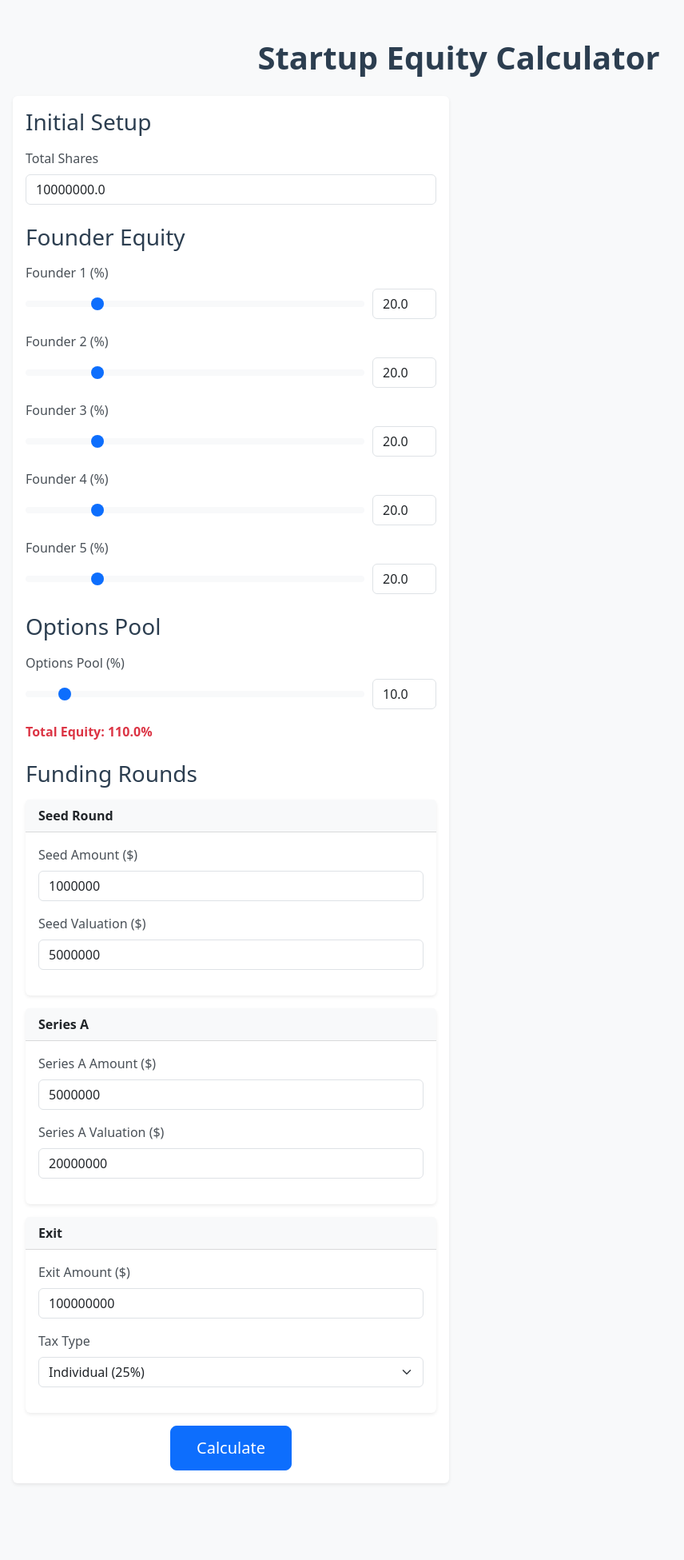
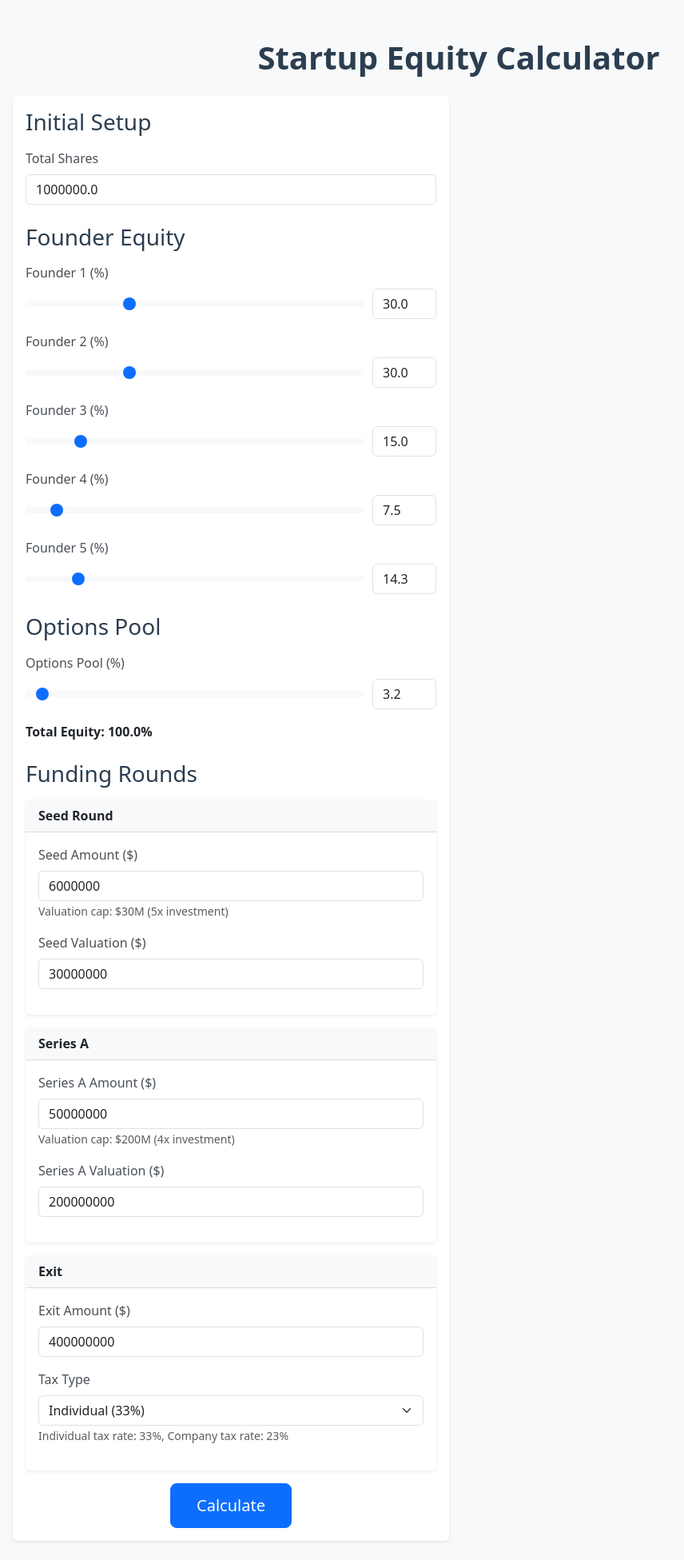
Before and after one commit to aisec-co-il/equity_calculator, a Flask app: page / in a window 1280 px wide. Shown: the whole page at 80% size, without its empty margins (66-922 px from the left). Before the commit the page ends 1856 px from the top, so only its background shows below. Run offline with Flask 3, Linux system fonts and the light colour scheme.

Commit message:
Update default values and add total rows to tables

```diff
--- a/app.py
+++ b/app.py
@@ -7,25 +7,25 @@ import math
 app = Flask(__name__)
 app.config['SECRET_KEY'] = 'your-secret-key-here'
 
-# Default values for the calculator
+# Default values for the form
 DEFAULT_VALUES = {
-    'total_shares': 10000000,  # 10 million shares
-    'founder1_percentage': 20.0,
-    'founder2_percentage': 20.0,
-    'founder3_percentage': 20.0,
-    'founder4_percentage': 20.0,
-    'founder5_percentage': 20.0,
-    'options_pool': 10.0,
-    'seed_amount': 1000000,  # $1M
-    'seed_valuation': 5000000,  # $5M
-    'series_a_amount': 5000000,  # $5M
-    'series_a_valuation': 20000000,  # $20M
-    'exit_amount': 100000000  # $100M
+    'total_shares': 1000000,
+    'founder1_percentage': 30.0,
+    'founder2_percentage': 30.0,
+    'founder3_percentage': 15.0,
+    'founder4_percentage': 7.5,
+    'founder5_percentage': 14.3,
+    'options_pool': 3.2,
+    'seed_amount': 6000000,
+    'seed_valuation': 30000000,  # 5x investment
+    'series_a_amount': 50000000,
+    'series_a_valuation': 200000000,  # 4x investment
+    'exit_amount': 400000000
 }
 
-# Tax rates for Israel
+# Tax rates for different tax types
 TAX_RATES = {
-    'individual': 0.25,  # 25% for individuals
+    'individual': 0.33,  # 33% for individuals
     'company': 0.23     # 23% for companies
 }
 
@@ -47,31 +47,64 @@ class EquityForm(FlaskForm):
                             validators=[NumberRange(min=1)],
                             render_kw={
                                 "placeholder": "Enter total shares",
-                                "type": "text"
+                                "type": "number",
+                                "min": "1",
+                                "step": "1",
+                                "inputmode": "numeric"
                             })
 
     # Founder Equity
-    founder1_percentage = FloatField('Founder 1 (%)', default=DEFAULT_VALUES['founder1_percentage'], validators=[NumberRange(min=0, max=100), validate_total_percentage])
-    founder2_percentage = FloatField('Founder 2 (%)', default=DEFAULT_VALUES['founder2_percentage'], validators=[NumberRange(min=0, max=100), validate_total_percentage])
-    founder3_percentage = FloatField('Founder 3 (%)', default=DEFAULT_VALUES['founder3_percentage'], validators=[NumberRange(min=0, max=100), validate_total_percentage])
-    founder4_percentage = FloatField('Founder 4 (%)', default=DEFAULT_VALUES['founder4_percentage'], validators=[NumberRange(min=0, max=100), validate_total_percentage])
-    founder5_percentage = FloatField('Founder 5 (%)', default=DEFAULT_VALUES['founder5_percentage'], validators=[NumberRange(min=0, max=100), validate_total_percentage])
+    founder1_percentage = FloatField('Founder 1 (%)',
+                                   default=DEFAULT_VALUES['founder1_percentage'],
+                                   validators=[NumberRange(min=0, max=100), validate_total_percentage],
+                                   render_kw={"type": "number", "min": "0", "max": "100", "step": "0.1"})
+    founder2_percentage = FloatField('Founder 2 (%)',
+                                   default=DEFAULT_VALUES['founder2_percentage'],
+                                   validators=[NumberRange(min=0, max=100), validate_total_percentage],
+                                   render_kw={"type": "number", "min": "0", "max": "100", "step": "0.1"})
+    founder3_percentage = FloatField('Founder 3 (%)',
+                                   default=DEFAULT_VALUES['founder3_percentage'],
+                                   validators=[NumberRange(min=0, max=100), validate_total_percentage],
+                                   render_kw={"type": "number", "min": "0", "max": "100", "step": "0.1"})
+    founder4_percentage = FloatField('Founder 4 (%)',
+                                   default=DEFAULT_VALUES['founder4_percentage'],
+                                   validators=[NumberRange(min=0, max=100), validate_total_percentage],
+                                   render_kw={"type": "number", "min": "0", "max": "100", "step": "0.1"})
+    founder5_percentage = FloatField('Founder 5 (%)',
+                                   default=DEFAULT_VALUES['founder5_percentage'],
+                                   validators=[NumberRange(min=0, max=100), validate_total_percentage],
+                                   render_kw={"type": "number", "min": "0", "max": "100", "step": "0.1"})
 
     # Options Pool
-    options_pool = FloatField('Options Pool (%)', default=DEFAULT_VALUES['options_pool'], validators=[NumberRange(min=0, max=100), validate_total_percentage])
+    options_pool = FloatField('Options Pool (%)',
+                            default=DEFAULT_VALUES['options_pool'],
+                            validators=[NumberRange(min=0, max=100), validate_total_percentage],
+                            render_kw={"type": "number", "min": "0", "max": "100", "step": "0.1"})
 
     # Funding Rounds
-    seed_amount = FloatField('Seed Amount ($)', default=DEFAULT_VALUES['seed_amount'])
-    seed_valuation = FloatField('Seed Valuation ($)', default=DEFAULT_VALUES['seed_valuation'])
+    seed_amount = FloatField('Seed Amount ($)',
+                           default=DEFAULT_VALUES['seed_amount'],
+                           render_kw={"type": "number", "min": "0", "step": "1"})
+    seed_valuation = FloatField('Seed Valuation ($)',
+                              default=DEFAULT_VALUES['seed_valuation'],
+                              render_kw={"type": "number", "min": "0", "step": "1"})
 
-    series_a_amount = FloatField('Series A Amount ($)', default=DEFAULT_VALUES['series_a_amount'])
-    series_a_valuation = FloatField('Series A Valuation ($)', default=DEFAULT_VALUES['series_a_valuation'])
+    series_a_amount = FloatField('Series A Amount ($)',
+                               default=DEFAULT_VALUES['series_a_amount'],
+                               render_kw={"type": "number", "min": "0", "step": "1"})
+    series_a_valuation = FloatField('Series A Valuation ($)',
+                                  default=DEFAULT_VALUES['series_a_valuation'],
+                                  render_kw={"type": "number", "min": "0", "step": "1"})
 
-    exit_amount = FloatField('Exit Amount ($)', default=DEFAULT_VALUES['exit_amount'])
-    tax_type = SelectField('Tax Type', choices=[
-        ('individual', 'Individual (25%)'),
-        ('company', 'Company (23%)')
-    ], default='individual')
+    exit_amount = FloatField('Exit Amount ($)',
+                           default=DEFAULT_VALUES['exit_amount'],
+                           render_kw={"type": "number", "min": "0", "step": "1"})
+    tax_type = SelectField('Tax Type',
+                         choices=[
+                             ('individual', 'Individual (33%)'),
+                             ('company', 'Company (23%)')
+                         ],
+                         default='individual')
 
     submit = SubmitField('Calculate')
 
@@ -90,52 +123,56 @@ def calculate_equity(form_data):
         # Calculate options pool shares
         options_pool_shares = math.floor(total_shares * float(form_data['options_pool']) / 100)
 
-        # Calculate ownership after each round
-        current_shares = total_shares
-        ownership = {
-            'Founder 1': float(form_data['founder1_percentage']),
-            'Founder 2': float(form_data['founder2_percentage']),
-            'Founder 3': float(form_data['founder3_percentage']),
-            'Founder 4': float(form_data['founder4_percentage']),
-            'Founder 5': float(form_data['founder5_percentage']),
-            'Options Pool': float(form_data['options_pool'])
-        }
+        # Calculate shares for each round
+        seed_amount = float(form_data['seed_amount'])
+        seed_valuation = float(form_data['seed_valuation'])
+        seed_shares = int((seed_amount / seed_valuation) * total_shares)
+        total_shares_after_seed = total_shares + seed_shares
 
-        # Seed Round
-        seed_shares = math.floor(float(form_data['seed_amount']) * current_shares / float(form_data['seed_valuation']))
-        current_shares += seed_shares
-        ownership = {k: (v * total_shares / current_shares) for k, v in ownership.items()}
-        ownership['Seed Investors'] = (seed_shares / current_shares) * 100
+        series_a_amount = float(form_data['series_a_amount'])
+        series_a_valuation = float(form_data['series_a_valuation'])
+        series_a_shares = int((series_a_amount / series_a_valuation) * total_shares_after_seed)
+        total_shares_after_rounds = total_shares_after_seed + series_a_shares
 
-        # Series A
-        series_a_shares = math.floor(float(form_data['series_a_amount']) * current_shares / float(form_data['series_a_valuation']))
-        current_shares += series_a_shares
-        ownership = {k: (v * (current_shares - series_a_shares) / current_shares) for k, v in ownership.items()}
-        ownership['Series A Investors'] = (series_a_shares / current_shares) * 100
+        # Calculate final ownership percentages
+        final_percentages = {}
+        for founder, shares in initial_shares.items():
+            final_percentages[founder] = (shares / total_shares_after_rounds) * 100
 
-        # Calculate exit proceeds
+        # Calculate exit amounts
+        exit_amount = float(form_data['exit_amount'])
         tax_rate = TAX_RATES[form_data['tax_type']]
-        exit_proceeds = {}
+        exit_amounts = {}
+        for founder, percentage in final_percentages.items():
+            exit_amounts[founder] = (percentage / 100) * exit_amount
 
-        # Calculate proceeds for all stakeholders
-        for stakeholder, percentage in ownership.items():
-            gross_amount = float(form_data['exit_amount']) * (percentage / 100)
-            tax_amount = gross_amount * tax_rate
-            net_amount = gross_amount - tax_amount
-            exit_proceeds[stakeholder] = {
-                'gross_amount': gross_amount,
-                'tax_amount': tax_amount,
-                'net_amount': net_amount
-            }
+        # Calculate tax amounts
+        tax_amounts = {}
+        for founder, amount in exit_amounts.items():
+            tax_amounts[founder] = amount * (tax_rate / 100)
+
+        # Calculate net amounts
+        net_amounts = {}
+        for founder, amount in exit_amounts.items():
+            net_amounts[founder] = amount - tax_amounts[founder]
 
         return {
             'initial_shares': initial_shares,
             'options_pool_shares': options_pool_shares,
-            'final_ownership': ownership,
-            'total_shares_after_rounds': current_shares,
-            'exit_proceeds': exit_proceeds,
-            'tax_rate': tax_rate * 100,
-            'exit_amount': float(form_data['exit_amount'])
+            'seed_shares': seed_shares,
+            'total_shares_after_seed': total_shares_after_seed,
+            'series_a_shares': series_a_shares,
+            'total_shares_after_rounds': total_shares_after_rounds,
+            'final_percentages': final_percentages,
+            'exit_amounts': exit_amounts,
+            'tax_amounts': tax_amounts,
+            'net_amounts': net_amounts,
+            'seed_amount': seed_amount,
+            'seed_valuation': seed_valuation,
+            'series_a_amount': series_a_amount,
+            'series_a_valuation': series_a_valuation,
+            'exit_amount': exit_amount,
+            'tax_rate': tax_rate
         }
     except Exception as e:
         print(f"Error in calculation: {str(e)}")
--- a/templates/index.html
+++ b/templates/index.html
@@ -53,7 +53,7 @@
                             <h3 class="mb-3">Initial Setup</h3>
                             <div class="mb-3">
                                 {{ form.total_shares.label(class="form-label") }}
-                                {{ form.total_shares(class="form-control", onchange="formatNumber(this)", onkeyup="formatNumber(this)") }}
+                                {{ form.total_shares(class="form-control") }}
                             </div>
 
                             <h3 class="mb-3 mt-4">Founder Equity</h3>
@@ -137,11 +137,12 @@
                                 <div class="card-body">
                                     <div class="mb-3">
                                         {{ form.seed_amount.label(class="form-label") }}
-                                        {{ form.seed_amount(class="form-control", onchange="formatCurrency(this)") }}
+                                        {{ form.seed_amount(class="form-control") }}
+                                        <small class="form-text text-muted">Valuation cap: $30M (5x investment)</small>
                                     </div>
                                     <div class="mb-3">
                                         {{ form.seed_valuation.label(class="form-label") }}
-                                        {{ form.seed_valuation(class="form-control", onchange="formatCurrency(this)") }}
+                                        {{ form.seed_valuation(class="form-control") }}
                                     </div>
                                 </div>
                             </div>
@@ -151,11 +152,12 @@
                                 <div class="card-body">
                                     <div class="mb-3">
                                         {{ form.series_a_amount.label(class="form-label") }}
-                                        {{ form.series_a_amount(class="form-control", onchange="formatCurrency(this)") }}
+                                        {{ form.series_a_amount(class="form-control") }}
+                                        <small class="form-text text-muted">Valuation cap: $200M (4x investment)</small>
                                     </div>
                                     <div class="mb-3">
                                         {{ form.series_a_valuation.label(class="form-label") }}
-                                        {{ form.series_a_valuation(class="form-control", onchange="formatCurrency(this)") }}
+                                        {{ form.series_a_valuation(class="form-control") }}
                                     </div>
                                 </div>
                             </div>
@@ -165,11 +167,12 @@
                                 <div class="card-body">
                                     <div class="mb-3">
                                         {{ form.exit_amount.label(class="form-label") }}
-                                        {{ form.exit_amount(class="form-control", onchange="formatCurrency(this)") }}
+                                        {{ form.exit_amount(class="form-control") }}
                                     </div>
                                     <div class="mb-3">
                                         {{ form.tax_type.label(class="form-label") }}
                                         {{ form.tax_type(class="form-select") }}
+                                        <small class="form-text text-muted">Individual tax rate: 33%, Company tax rate: 23%</small>
                                     </div>
                                 </div>
                             </div>
@@ -212,32 +215,63 @@
                             </table>
                         </div>
 
+                        <h4>Investment Rounds</h4>
+                        <div class="table-responsive mb-4">
+                            <table class="table">
+                                <thead>
+                                    <tr>
+                                        <th>Round</th>
+                                        <th>Investment</th>
+                                        <th>Valuation</th>
+                                        <th>New Shares</th>
+                                        <th>Total Shares</th>
+                                    </tr>
+                                </thead>
+                                <tbody>
+                                    <tr>
+                                        <td>Seed</td>
+                                        <td>${{ "{:,.2f}".format(result.seed_amount) }}</td>
+                                        <td>${{ "{:,.2f}".format(result.seed_valuation) }}</td>
+                                        <td>{{ "{:,}".format(result.seed_shares|int) }}</td>
+                                        <td>{{ "{:,}".format(result.total_shares_after_seed|int) }}</td>
+                                    </tr>
+                                    <tr>
+                                        <td>Series A</td>
+                                        <td>${{ "{:,.2f}".format(result.series_a_amount) }}</td>
+                                        <td>${{ "{:,.2f}".format(result.series_a_valuation) }}</td>
+                                        <td>{{ "{:,}".format(result.series_a_shares|int) }}</td>
+                                        <td>{{ "{:,}".format(result.total_shares_after_rounds|int) }}</td>
+                                    </tr>
+                                </tbody>
+                            </table>
+                        </div>
+
                         <h4>Final Ownership After Dilution</h4>
                         <div class="table-responsive mb-4">
                             <table class="table">
                                 <thead>
                                     <tr>
                                         <th>Stakeholder</th>
-                                        <th>Ownership %</th>
+                                        <th>Percentage</th>
                                     </tr>
                                 </thead>
                                 <tbody>
-                                    {% for stakeholder, percentage in result.final_ownership.items() %}
+                                    {% for stakeholder, percentage in result.final_percentages.items() %}
                                     <tr>
                                         <td>{{ stakeholder }}</td>
-                                        <td>{{ "%.2f"|format(percentage) }}%</td>
+                                        <td>{{ "{:.2f}%".format(percentage) }}</td>
                                     </tr>
                                     {% endfor %}
+                                    <tr class="table-info">
+                                        <td><strong>Total</strong></td>
+                                        <td><strong>100.00%</strong></td>
+                                    </tr>
                                 </tbody>
                             </table>
                         </div>
 
-                        <div class="alert alert-info">
-                            Total shares after all rounds: {{ "{:,}".format(result.total_shares_after_rounds|int) }}
-                        </div>
-
-                        <h4 class="mt-4">Distribution of Exit Amount (${{ "{:,.2f}".format(result.exit_amount) }})</h4>
-                        <div class="table-responsive">
+                        <h4>Distribution of Exit Amount</h4>
+                        <div class="table-responsive mb-4">
                             <table class="table">
                                 <thead>
                                     <tr>
@@ -248,14 +282,20 @@
                                     </tr>
                                 </thead>
                                 <tbody>
-                                    {% for stakeholder, proceeds in result.exit_proceeds.items() %}
+                                    {% for stakeholder, amount in result.exit_amounts.items() %}
                                     <tr>
                                         <td>{{ stakeholder }}</td>
-                                        <td>${{ "{:,.2f}".format(proceeds.gross_amount) }}</td>
-                                        <td>${{ "{:,.2f}".format(proceeds.tax_amount) }}</td>
-                                        <td>${{ "{:,.2f}".format(proceeds.net_amount) }}</td>
+                                        <td>${{ "{:,.2f}".format(amount) }}</td>
+                                        <td>${{ "{:,.2f}".format(result.tax_amounts[stakeholder]) }}</td>
+                                        <td>${{ "{:,.2f}".format(result.net_amounts[stakeholder]) }}</td>
                                     </tr>
                                     {% endfor %}
+                                    <tr class="table-info">
+                                        <td><strong>Total</strong></td>
+                                        <td>${{ "{:,.2f}".format(result.exit_amount) }}</td>
+                                        <td>${{ "{:,.2f}".format(result.exit_amount * result.tax_rate / 100) }}</td>
+                                        <td>${{ "{:,.2f}".format(result.exit_amount * (1 - result.tax_rate / 100)) }}</td>
+                                    </tr>
                                 </tbody>
                             </table>
                         </div>
```
